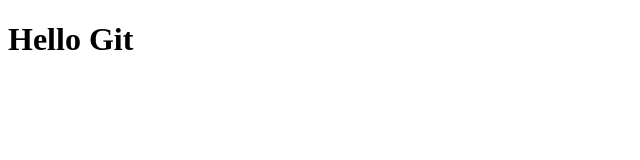
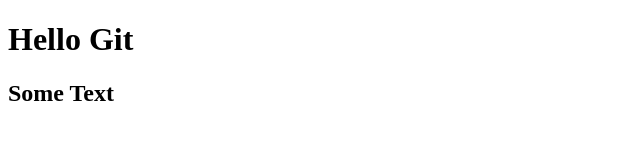
Before and after one commit to thystruby2/git-tms-course, a plain HTML site: page index.html in a window 1280 px wide. Shown: the whole page, without its empty margins (0-640 px from the left). Drawn offline with Linux system fonts and the light colour scheme.

Commit message:
second commit

```diff
--- a/index.html
+++ b/index.html
@@ -7,5 +7,6 @@
 </head>
 <body>
   <h1>Hello Git</h1>
+  <h2>Some Text</h2>
 </body>
 </html>
```
